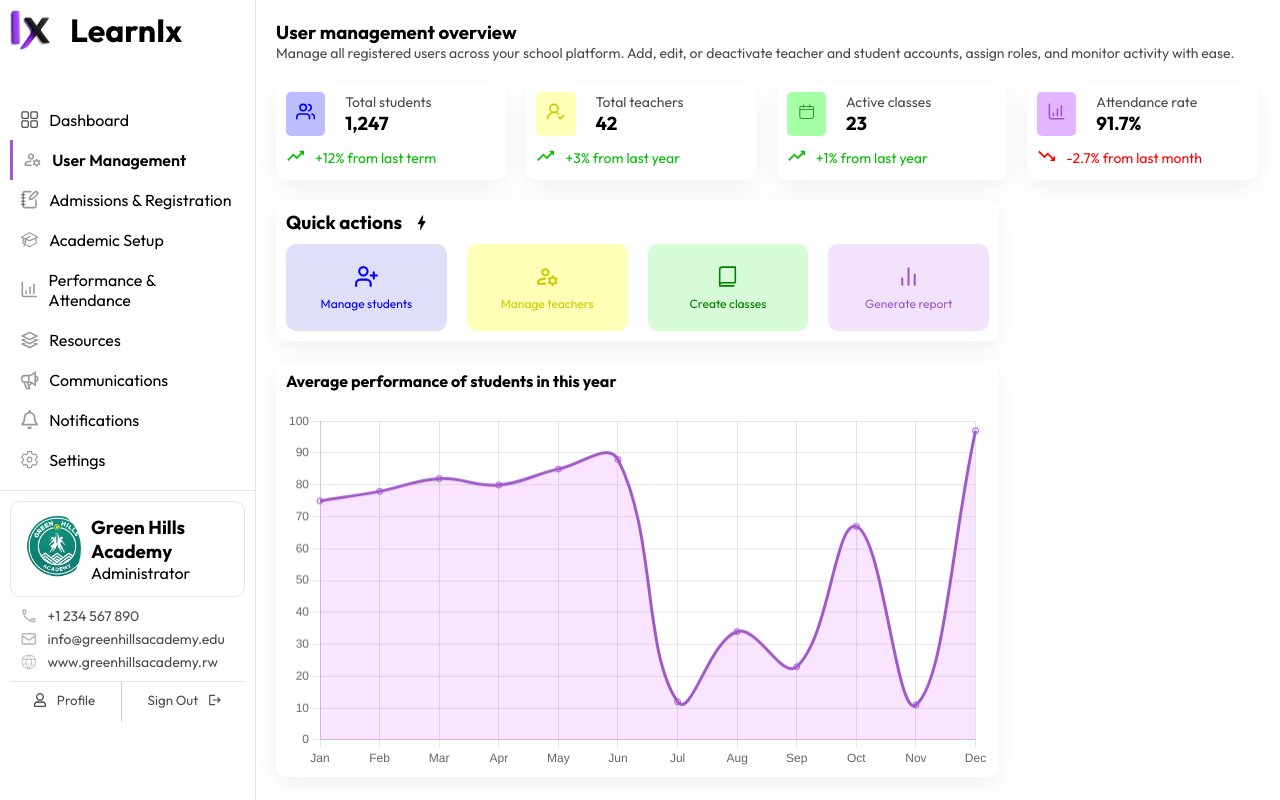
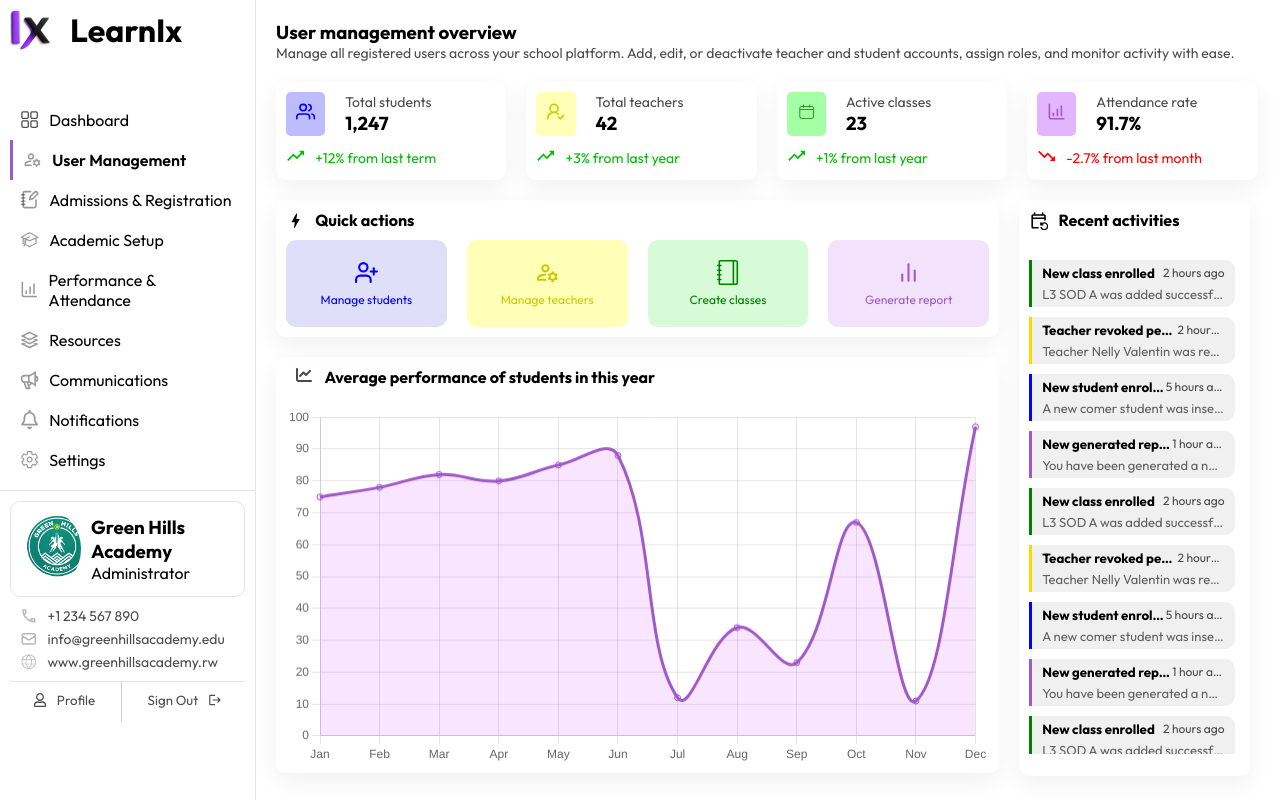
Before and after one commit to RWEMAISINGIZWENorbert/LearnIx, a React (Vite) app: page /admin/user_management in a window 1280 px wide. Shown: the top 800 px of the page. Built offline with nearby package versions, Linux system fonts and the light colour scheme; a web font is replaced by a local one.

Commit message:
Tenth commit

```diff
--- a/src/components/user_management/user_management.css
+++ b/src/components/user_management/user_management.css
@@ -88,10 +88,14 @@
     background: none;
 
 }
-.user_management .box .middle{
-    margin-top: 20px;
+.user_management .box .middle .LeftSider{
     width: 56.5vw;
     height: 52vh;
+}
+.user_management .box .middle{
+    display: flex;
+    margin-top: 20px;
+    gap: 20px;
 }
 .user_management .box .middle .up .icon{
     font-size: 1.2rem;
@@ -152,8 +156,83 @@
     margin-top: 20px;
 
 }
+.user_management .box .stats .des h4 .icon{
+    margin-right: 10px;
+    margin-left: 10px;
+    align-items: center;
+    opacity: 0.7;
+}
 .user_management .box .stats .chart{
     width: 100%;
     height: 90%;
     margin-top: 20px;
 }
+.user_management .box .middle .rightSider .boxes{
+    overflow-y: scroll;
+    height: 63vh;
+}
+.user_management .box .middle .rightSider {
+    width: 18vw;
+    height:72vh;
+    padding: 10px;
+    background: none;
+    box-shadow: var(--shadow);
+    border-radius: 10px;
+}
+.user_management .box .middle .rightSider .up h4 {
+    display: flex;
+    align-items: center;
+    margin-bottom: 20px;
+}
+.user_management .box .middle .rightSider .up h4 .icon{
+    margin-right:  10px;
+}
+.user_management .box .middle .rightSider .boxes .all.type_about_students{
+    border-color: blue;
+    /* background: rgb(225, 225, 255); */
+}
+.user_management .box .middle .rightSider .boxes .all.type_about_teachers{
+    border-color: gold;
+    /* background: rgb(255, 248, 207); */
+}
+.user_management .box .middle .rightSider .boxes .all.type_about_class{
+    border-color: green;
+    /* background: rgb(230, 255, 230); */
+}
+.user_management .box .middle .rightSider .boxes .all.type_about_report{
+    border-color: var(--main_color);
+    /* background: rgb(245, 214, 255); */
+}
+.user_management .box .middle .rightSider .boxes .all{
+    padding: 5px 10px;
+    border-left: 3px solid;
+    flex-wrap: nowrap;
+    border-radius: 0 10px 10px 0;
+    margin-top: 10px;
+    margin-right: 5px;
+    background: rgb(240, 240, 240);
+}
+.user_management .box .middle .rightSider .boxes .all .des_and_counter{
+    display: flex;
+    justify-content: space-between;
+}
+.user_management .box .middle .rightSider .boxes .all .des_and_counter h5{
+    white-space: nowrap;
+    overflow: hidden;
+    text-overflow: ellipsis;
+}
+.user_management .box .middle .rightSider .boxes .all .des_and_counter span{
+    font-size: 12px;
+    opacity: 0.7;
+    white-space: nowrap;
+    overflow: hidden;
+    text-overflow: ellipsis;
+}
+.user_management .box .middle .rightSider .boxes .all .activity_message{
+    font-size: 13px;
+    margin-top: 5px;
+    white-space: nowrap;
+    overflow: hidden;
+    text-overflow: ellipsis;
+    opacity: 0.6;
+}
--- a/src/components/user_management/user_management.jsx
+++ b/src/components/user_management/user_management.jsx
@@ -4,10 +4,12 @@ import { IoMdTrendingUp, IoMdTrendingDown } from "react-icons/io";
 import { FiUsers } from "react-icons/fi";
 import { LuUserRoundCheck,LuUserPlus, LuChartColumnIncreasing } from "react-icons/lu";
 import { CiCalendar } from "react-icons/ci";
-import { MdBolt , MdOutlineManageAccounts } from "react-icons/md";
-import { PiBook } from "react-icons/pi";
+import { MdBolt, MdOutlineEventRepeat   , MdOutlineManageAccounts } from "react-icons/md";
 import { FiBarChart2 } from "react-icons/fi";
 import Chart from 'chart.js/auto';
+import { FaChartLine } from "react-icons/fa6";
+import { SlNotebook } from "react-icons/sl";
+
 
 
 
@@ -132,8 +134,9 @@ export const User_management = () => {
                 </div>
             </div>
             <div className="middle">
+                <div className="LeftSider">
                     <div className="buttons">
-                    <div className="up"><h3>Quick actions</h3><MdBolt className='icon'/></div>
+                        <div className="up"><MdBolt className='icon'/><h4>Quick actions</h4></div>
                         <div className="down">
                             <div className="divs div1">
                                 <div className="icon"><LuUserPlus/></div>
@@ -144,7 +147,7 @@ export const User_management = () => {
                                 <div className="des">Manage teachers</div>
                             </div>
                             <div className="divs div3">
-                            <div className="icon"><PiBook/></div>
+                                <div className="icon"><SlNotebook/></div>
                                 <div className="des">Create classes</div>
                             </div>
                             <div className="divs div4">
@@ -155,7 +158,7 @@ export const User_management = () => {
                     </div>
                     <div className="stats">
                         <div className="des">
-                        <h4>Average performance of students in this year</h4>
+                            <h4> <FaChartLine className='icon'/> <span>Average performance of students in this year</span></h4>
                         </div>
                         <div className="chart">
                             <canvas ref={performanceChart}></canvas>
@@ -163,7 +166,62 @@ export const User_management = () => {
                     </div>
                 </div>
                 <div className="rightSider">
-
+                    <div className="div1">
+                        <div className="up">
+                            <h4><MdOutlineEventRepeat  className='icon'/><span>Recent activities</span></h4>
+                        </div>
+                        <div className="boxes">
+                            <div className="box1 all type_about_class">
+                                <div className="des_and_counter"><h5>New class enrolled</h5><span className="counter">2 hours ago</span></div>
+                                <p className='activity_message'>L3 SOD A was added successfully</p>
+                            </div>
+                            <div className="box2 all type_about_teachers">
+                                <div className="des_and_counter"><h5>Teacher revoked permissions</h5><span className="counter">2 hours ago</span></div>
+                                <p className='activity_message'>Teacher Nelly Valentin was revoked permission to enter marks</p>
+                            </div>
+                            <div className="box3 all type_about_students">
+                                <div className="des_and_counter"><h5>New student enrolled</h5><span className="counter">5 hours ago</span></div>
+                                <p className='activity_message'>A new comer student was inserted in L4 SOD C successfully.</p>
+                            </div>
+                            <div className="box4 all type_about_report">
+                                <div className="des_and_counter"><h5>New generated report</h5><span className="counter">1 hour ago</span></div>
+                                <p className='activity_message'>You have been generated a new report about students</p>
+                            </div>
+                            <div className="box5 all type_about_class">
+                                <div className="des_and_counter"><h5>New class enrolled</h5><span className="counter">2 hours ago</span></div>
+                                <p className='activity_message'>L3 SOD A was added successfully</p>
+                            </div>
+                            <div className="box6 all type_about_teachers">
+                                <div className="des_and_counter"><h5>Teacher revoked permissions</h5><span className="counter">2 hours ago</span></div>
+                                <p className='activity_message'>Teacher Nelly Valentin was revoked permission to enter marks</p>
+                            </div>
+                            <div className="box7 all type_about_students">
+                                <div className="des_and_counter"><h5>New student enrolled</h5><span className="counter">5 hours ago</span></div>
+                                <p className='activity_message'>A new comer student was inserted in L4 SOD C successfully.</p>
+                            </div>
+                            <div className="box8 all type_about_report">
+                                <div className="des_and_counter"><h5>New generated report</h5><span className="counter">1 hour ago</span></div>
+                                <p className='activity_message'>You have been generated a new report about students</p>
+                            </div>
+                            <div className="box9 all type_about_class">
+                                <div className="des_and_counter"><h5>New class enrolled</h5><span className="counter">2 hours ago</span></div>
+                                <p className='activity_message'>L3 SOD A was added successfully</p>
+                            </div>
+                            <div className="box10 all type_about_teachers">
+                                <div className="des_and_counter"><h5>Teacher revoked permissions</h5><span className="counter">2 hours ago</span></div>
+                                <p className='activity_message'>Teacher Nelly Valentin was revoked permission to enter marks</p>
+                            </div>
+                            <div className="box11 all type_about_students">
+                                <div className="des_and_counter"><h5>New student enrolled</h5><span className="counter">5 hours ago</span></div>
+                                <p className='activity_message'>A new comer student was inserted in L4 SOD C successfully.</p>
+                            </div>
+                            <div className="box12 all type_about_report">
+                                <div className="des_and_counter"><h5>New generated report</h5><span className="counter">1 hour ago</span></div>
+                                <p className='activity_message'>You have been generated a new report about students</p>
+                            </div>
+                        </div>
+                    </div>
+               </div>
             </div>
         </div>
     </div>
```
Lines whose indentation alone changed are shown as unchanged.
